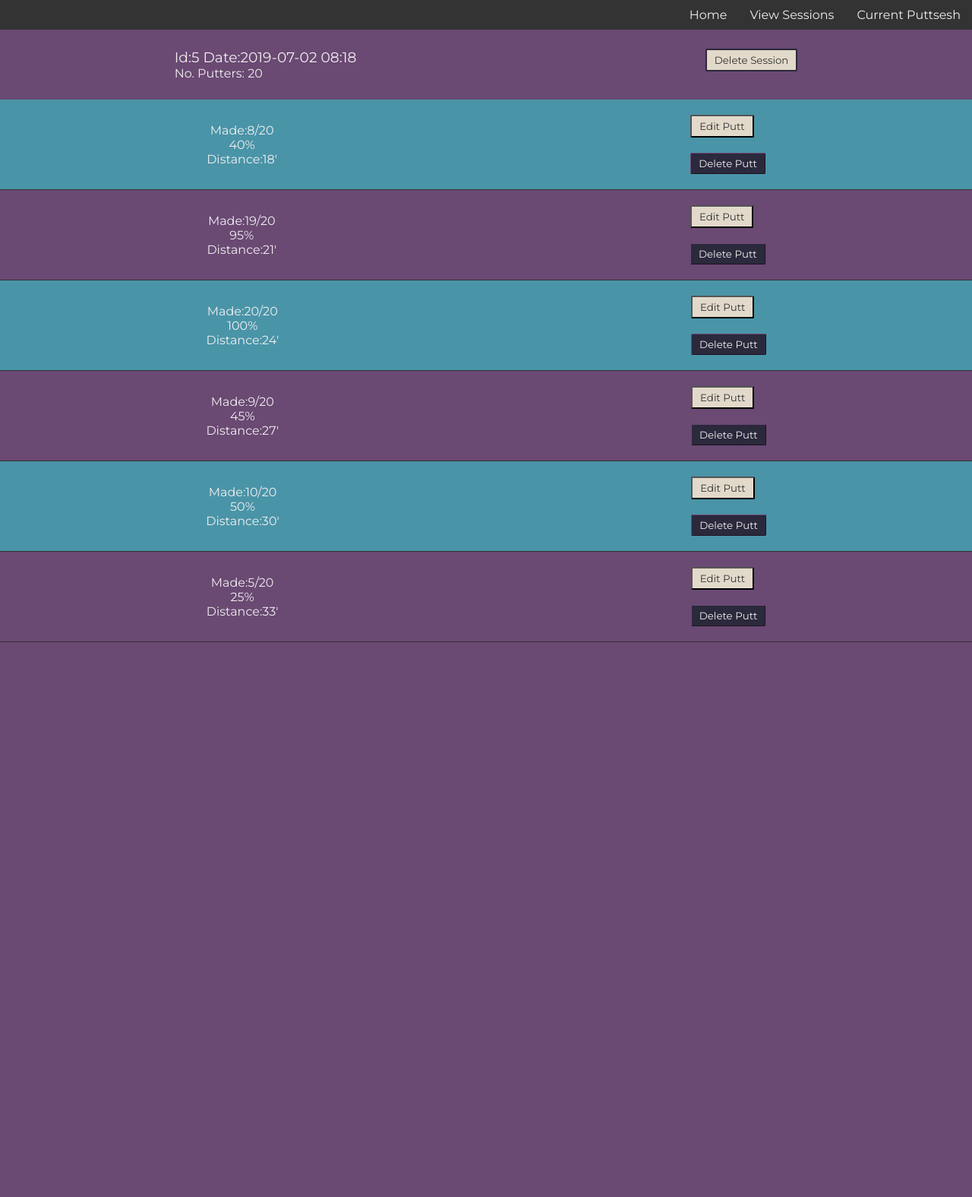
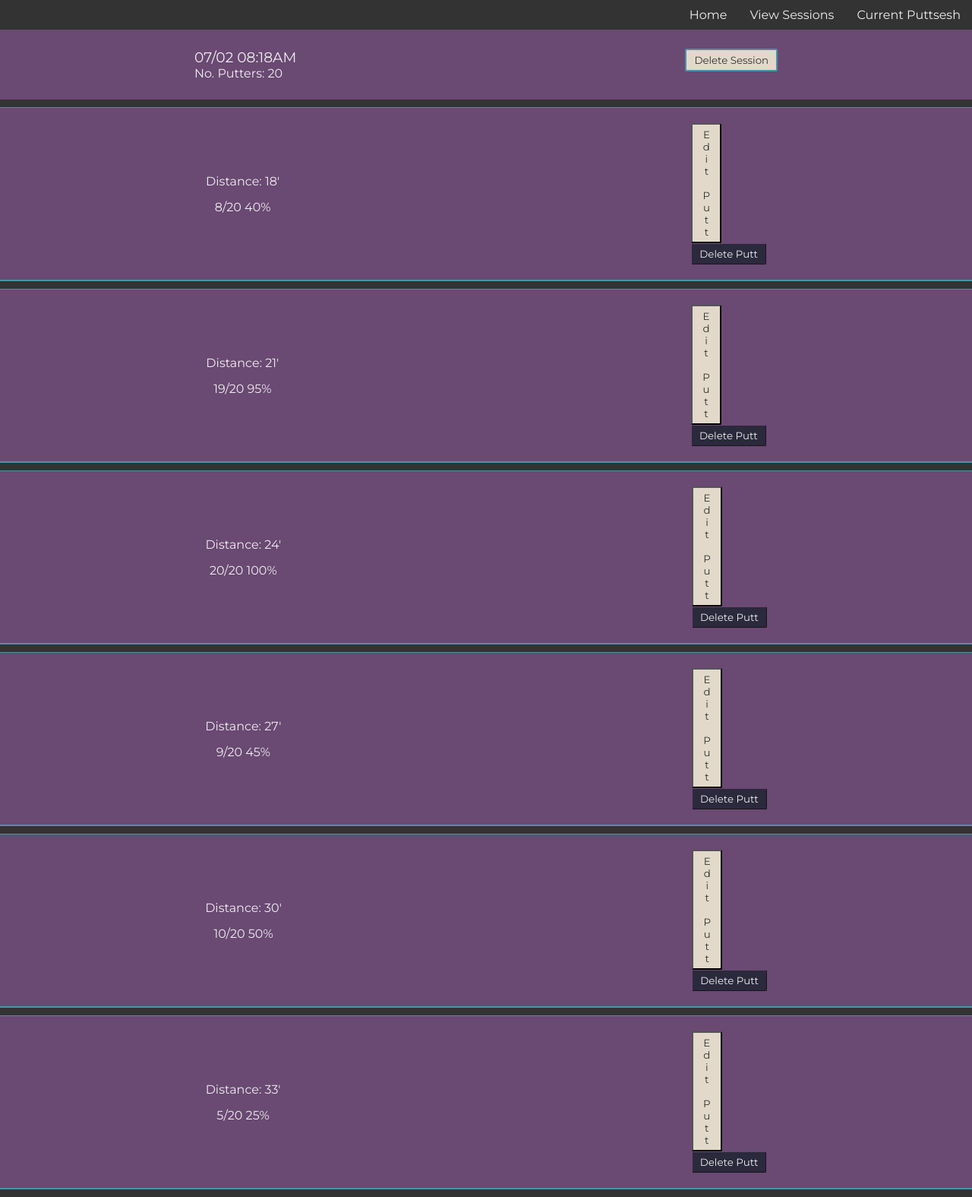
Before and after one commit to jereamon/disc-golf-putts, a Flask app: page /puttsesh/view/5 in a window 1280 px wide. Shown: the whole page at 76% size. Before the commit the page ends 845 px from the top, so only its background shows below. Run offline with Flask 2, Linux system fonts and the light colour scheme; a user stored in the database is signed in.

Commit message:
Styling in progress. Going to completely redo the edit and delete putt functionality so am committing before that.

```diff
--- a/static/css/main.css
+++ b/static/css/main.css
@@ -12,6 +12,10 @@
     --nude: #E2D9CA;
     --blue-gray: #4A94A8;
     --dark-blue: #2B293C;
+
+    --blue-thick-border: solid 2px var(--blue-gray);
+    --blue-thin-border: solid 1px var(--blue-gray);
+    --purple-thick-border: solid 2px var(--purple);
 }
 
 * {
@@ -78,15 +82,18 @@ nav a:hover {
 }
 
 .putt-avgs-inner-container {
-    background: var(--blue-gray);
     width: 100%;
 }
 
 .putt-avg-outer-container {
     align-items: center;
+    background: var(--purple);
+    border-bottom: solid 2px var(--blue-gray);
+    border-top: solid 1px var(--blue-gray);
     display: flex;
     flex-direction: column;
-    border-bottom: solid 1px var(--dark-grey-font);
+    margin: 10px 0;
+    padding: 20px 0;
     width: 100%;
 }
 
@@ -94,7 +101,7 @@ nav a:hover {
     display: flex;
     justify-content: space-around;
     max-width: 300px;
-    padding: 15px 0;
+    /* padding: 15px 0; */
     text-align: center;
     width: 50%;
 }
@@ -179,7 +186,9 @@ input[type=submit]:hover {
 
 .puttsesh-link {
     background: var(--purple);
-    border-bottom: solid 1px var(--dark-grey-font);
+    /* border-bottom: solid 1px var(--dark-grey-font); */
+    border-bottom: var(--blue-thick-border);
+    margin: 10px 0;
     padding: 20px 0;
     text-decoration: none;
     transition: var(--transition-time);
@@ -188,6 +197,7 @@ input[type=submit]:hover {
 }
 
 .puttsesh-link:hover {
+    border-bottom: var(--purple-thick-border);
     color: var(--white-font);
     background: var(--blue-gray);
 }
@@ -208,28 +218,26 @@ input[type=submit]:hover {
     width: 100%
 }
 
-.single-putt-container:nth-child(odd) {
-    background: var(--blue-gray);
-}
-
-.single-putt-container:nth-child(even) {
-    background: var(--purple);
-}
-
 .single-putt-container {
     align-items: center;
-    /* background: var(--blue-gray); */
-    border-bottom: solid 1px var(--dark-grey-font);
+    background: var(--purple);
+    border-bottom: var(--blue-thick-border);
+    border-top: var(--blue-thin-border);
     display: flex;
     justify-content: space-around;
+    margin: 10px 0;
     padding: 20px 0;
     transition: 300ms;
     width: 100%;
 }
 
 .single-putt-info {
-    /* padding: 0 0 20px; */
     text-align: center;
+}
+
+.single-putt-info p {
+    margin: 5px 0;
+    padding: 5px 0;
 }
 
 .delete-button, .edit-button, .delete-session-button {
@@ -241,49 +249,31 @@ input[type=submit]:hover {
 
 .delete-session-button {
     background: var(--nude);
-    border: 2px solid var(--dark-blue);
+    border: var(--blue-thick-border);
 }
 
 .edit-button {
     background: var(--nude);
+    writing-mode: vertical-rl;
+    text-orientation: upright;
+    /* overflow: hidden; */
 }
 
 .delete-button {
     background: var(--dark-blue);
     border: var(--purple) outset 1px;
     color: var(--white-font);
-    margin: 20px 0 0 0;
+    /* writing-mode: vertical-rl;
+    text-orientation: upright; */
+    /* margin: 20px 0 0 0; */
 }
 
 .delete-button:hover, .edit-button:hover, .delete-session-button:hover {
     cursor: pointer;
 }
 
-.single-putt-container:nth-child(odd) .edit-button:hover {
-    background: var(--purple);
-    border: solid 2px var(--dark-blue);
-    color: var(--white-font);
+.gen-update-button, select, option, input {
+    color: var(--dark-grey-font);
 }
 
-.single-putt-container:nth-child(odd) .delete-button:hover {
-    background: var(--purple);
-}
-
-.single-putt-container:nth-child(even) .edit-button:hover,
-.delete-session-button:hover {
-    background: var(--blue-gray);
-    border: solid 2px var(--dark-blue);
-    color: var(--white-font);
-}
-
-.single-putt-container:nth-child(even) .delete-button:hover {
-    background: var(--blue-gray);
-}
-
-/* .delete-button:hover {
-    background: var(--purple);
-    border-color: #770000;
-    color: var(--dark-blue);
-} */
-
 /*#endregion VIEW SINGLE SESSION */
--- a/templates/view_puttsesh.jinja2
+++ b/templates/view_puttsesh.jinja2
@@ -4,7 +4,7 @@
 <div class='outer-container puttsesh-container'>
 {% for session in all_sessions %}
 <a class="puttsesh-link" href="{{ url_for('view_puttsesh_single', sesh_id=session.id) }}">
-    <h3>Id:{{ session.id }} Date:{{ session.date.strftime('%Y-%m-%d %I:%M') }}</h3>
+    <h3>{{ session.date.strftime('%m/%d %I:%M%p') }}</h3>
     <p>No. Putters:{{ session.no_putters }}</p>
 </a>
 {% endfor %}
--- a/templates/view_puttsesh_single.jinja2
+++ b/templates/view_puttsesh_single.jinja2
@@ -4,7 +4,7 @@
 <div class='outer-container'>
     <div class='view-single-header-container'>
         <div>
-            <h3>Id:{{ single_session.id }} Date:{{ single_session.date.strftime('%Y-%m-%d %I:%M')}}</h3>
+            <h3>{{ single_session.date.strftime('%m/%d %I:%M%p') }}</h3>
             <p>No. Putters:
                 <span class='no_putters'>{{ single_session.no_putters }}</span>
             </p>
@@ -19,9 +19,10 @@
         {% for putt in putts %}
         <div class='single-putt-container'>
             <div class='single-putt-info'>
-                <p>Made:<span class='putts-made-{{putt.id}}'>{{ putt.putts_made }}</span>/{{ single_session.no_putters}}</p>
-                <p>{{ ((putt.putts_made / single_session.no_putters) * 100) | int }}%</p>
-                <p>Distance:{{ putt.distance }}'</p>
+                <p>Distance: {{ putt.distance }}'</p>
+                <p><span class='putts-made-{{putt.id}}'>{{ putt.putts_made }}</span>/{{ single_session.no_putters}}
+                    {{ ((putt.putts_made / single_session.no_putters) * 100) | int }}%
+                </p>
             </div>
             <div class='edit-delete-container'>
                 <div class='putt-edit-container' puttsesh-id="{{ single_session.id }}" putt-id="{{ putt.id }}">
```
Also changed, not shown: putting_db.db.
